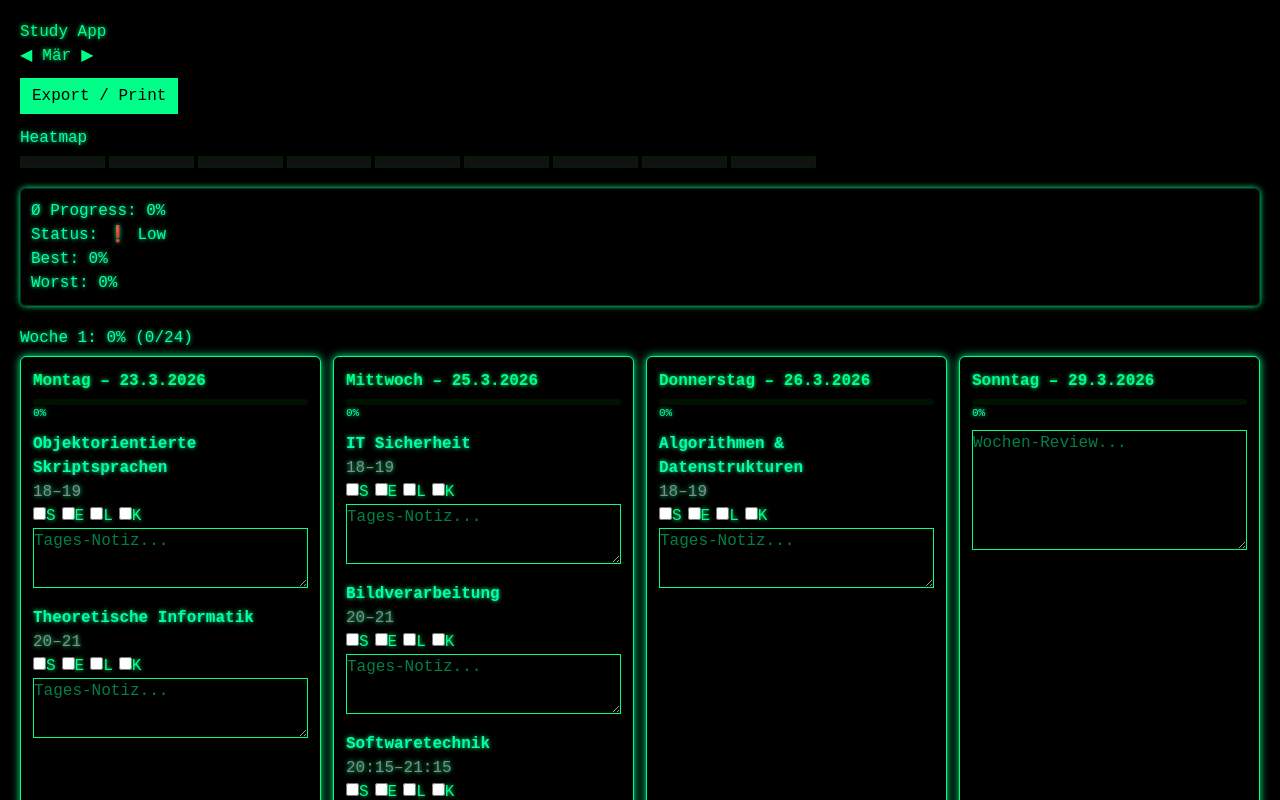
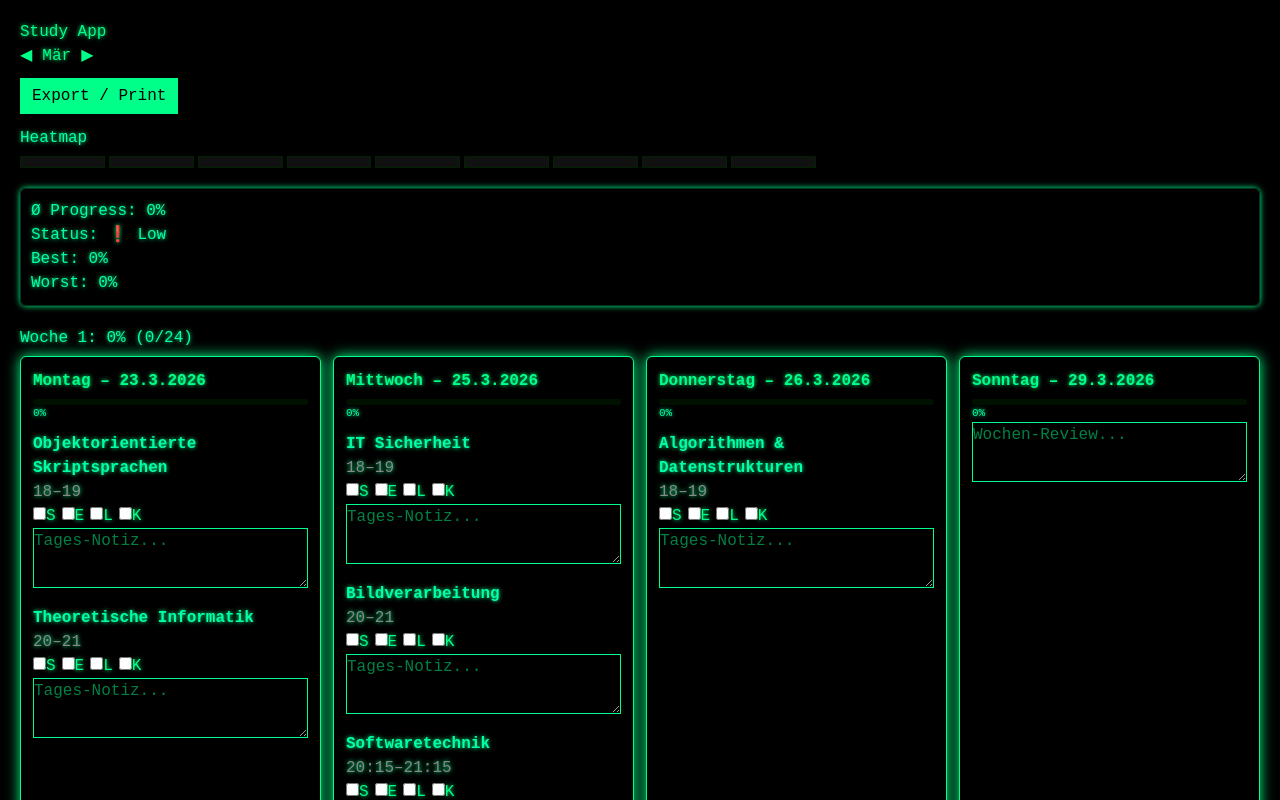
Before and after one commit to junesdream/study-app, a Next.js app: page / in a window 1280 px wide. Shown: the top 800 px of the page. Built offline with nearby package versions, Linux system fonts and the light colour scheme.

Commit message:
style: enhance UI with glow effects and improved UX & pwa ready

```diff
--- a/app/globals.css
+++ b/app/globals.css
@@ -73,3 +73,28 @@ input, textarea {
 textarea {
     resize: vertical;
 }
+
+@keyframes glowPulse {
+    0% { box-shadow: 0 0 6px #00ff88; }
+    50% { box-shadow: 0 0 16px #00ff88; }
+    100% { box-shadow: 0 0 6px #00ff88; }
+}
+
+.card {
+    animation: glowPulse 2.5s infinite;
+    transition: all 0.2s ease;
+}
+
+.card:hover {
+    transform: scale(1.02);
+    box-shadow: 0 0 20px #00ff88;
+    border-color: #00ffaa;
+}
+
+.heat-cell {
+    transition: transform 0.2s;
+}
+
+.heat-cell:hover {
+    transform: scale(1.4);
+}
--- a/app/layout.tsx
+++ b/app/layout.tsx
@@ -13,8 +13,10 @@ const geistMono = Geist_Mono({
 });
 
 export const metadata: Metadata = {
-  title: "Create Next App",
-  description: "Generated by create next app",
+    title: "Study App",
+    description: "Study Planner",
+    manifest: "/manifest.json",
+    themeColor: "#00ff88",
 };
 
 export default function RootLayout({
--- a/app/page.tsx
+++ b/app/page.tsx
@@ -10,6 +10,13 @@ import Heatmap from "@/components/Heatmap";
 import Analytics from "@/components/Analytics";
 
 export default function Home() {
+
+    useEffect(() => {
+        if ("serviceWorker" in navigator) {
+            navigator.serviceWorker.register("/sw.js");
+        }
+    }, []);
+
     const [calendar, setCalendar] = useState<Day[]>(generateDays());
     const [currentMonth, setCurrentMonth] = useState(2);
 
--- a/components/DayCard.tsx
+++ b/components/DayCard.tsx
@@ -16,6 +16,7 @@ export default function DayCard({
                                 }: Props) {
     return (
         <div
+            className="card"
             style={{
                 border: "1px solid #00ff88",
                 padding: "12px",
@@ -70,8 +71,11 @@ export default function DayCard({
                     placeholder="Wochen-Review..."
                     style={{
                         width: "100%",
-                        minHeight: "120px",
-                        marginTop: "8px",
+                        minHeight: "60px",
+                        background: "#000",
+                        color: "#00ff88",
+                        border: "1px solid #00ff88",
+                        outline: "none"
                     }}
                     value={day.weekNote || ""}
                     onChange={(e) =>
@@ -95,6 +99,10 @@ export default function DayCard({
                             <label key={f}>
                                 <input
                                     type="checkbox"
+                                    style={{
+                                        accentColor: "#00ff88",
+                                        cursor: "pointer"
+                                    }}
                                     checked={entry[f] as boolean}
                                     onChange={(e) =>
                                         updateEntry(
@@ -116,6 +124,10 @@ export default function DayCard({
                         style={{
                             width: "100%",
                             minHeight: "60px",
+                            background: "#000",
+                            color: "#00ff88",
+                            border: "1px solid #00ff88",
+                            outline: "none"
                         }}
                         value={entry.note}
                         onChange={(e) =>
--- a/components/Heatmap.tsx
+++ b/components/Heatmap.tsx
@@ -40,6 +40,7 @@ export default function Heatmap({ calendar, currentMonth }: Props) {
                     return (
                         <div
                             key={i}
+                            className="heat-cell"
                             title={`${day.weekday} ${dateStr} → ${p}%`}
                             style={{
                                 width: "100%",
--- /dev/null
+++ b/public/sw.js
@@ -0,0 +1,3 @@
+self.addEventListener("install", () => {
+    console.log("SW installed");
+});
```
Also changed, not shown: public/icon-192.png (added), public/icon-512.png (added), public/manifest.json (added).
